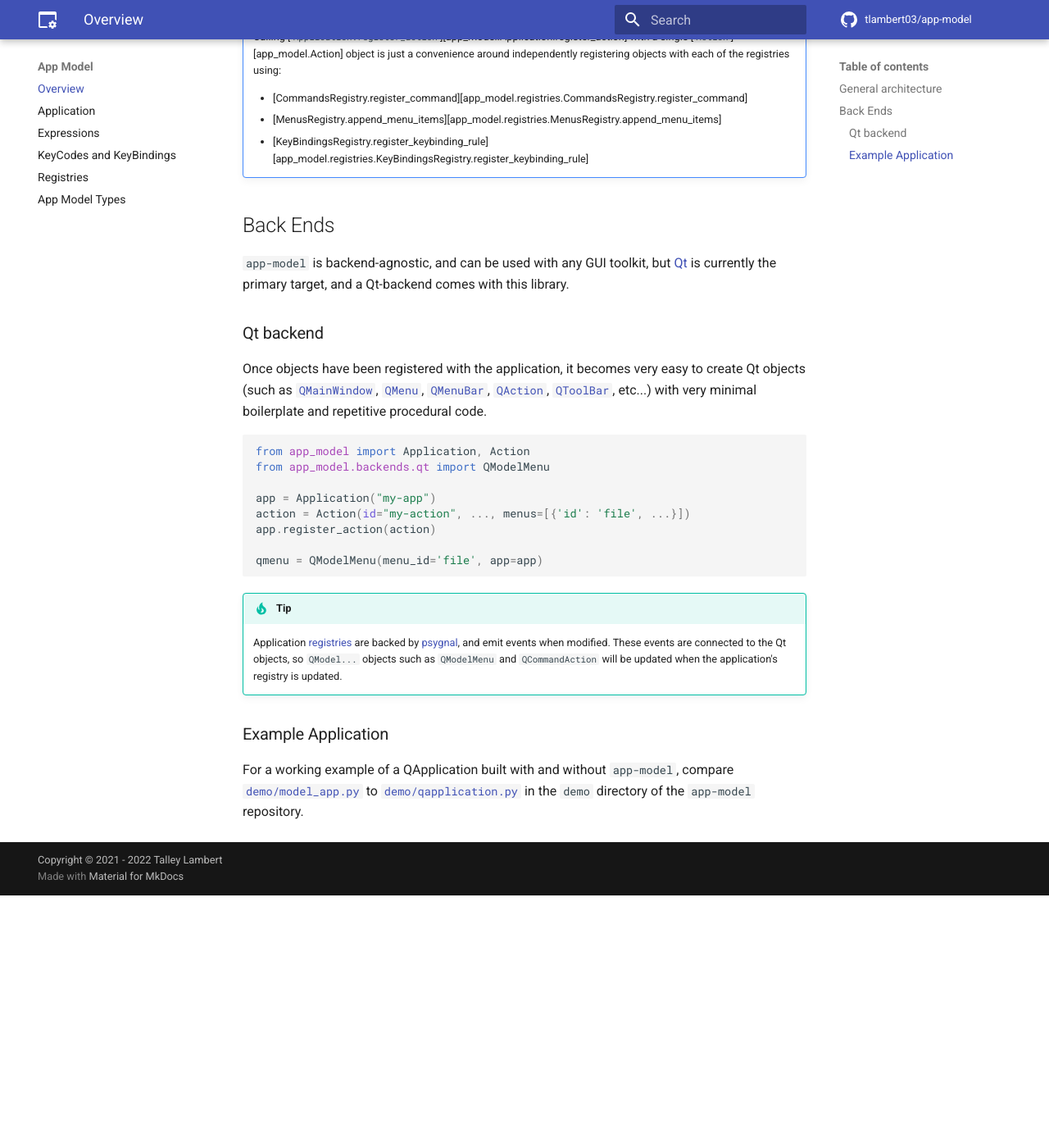
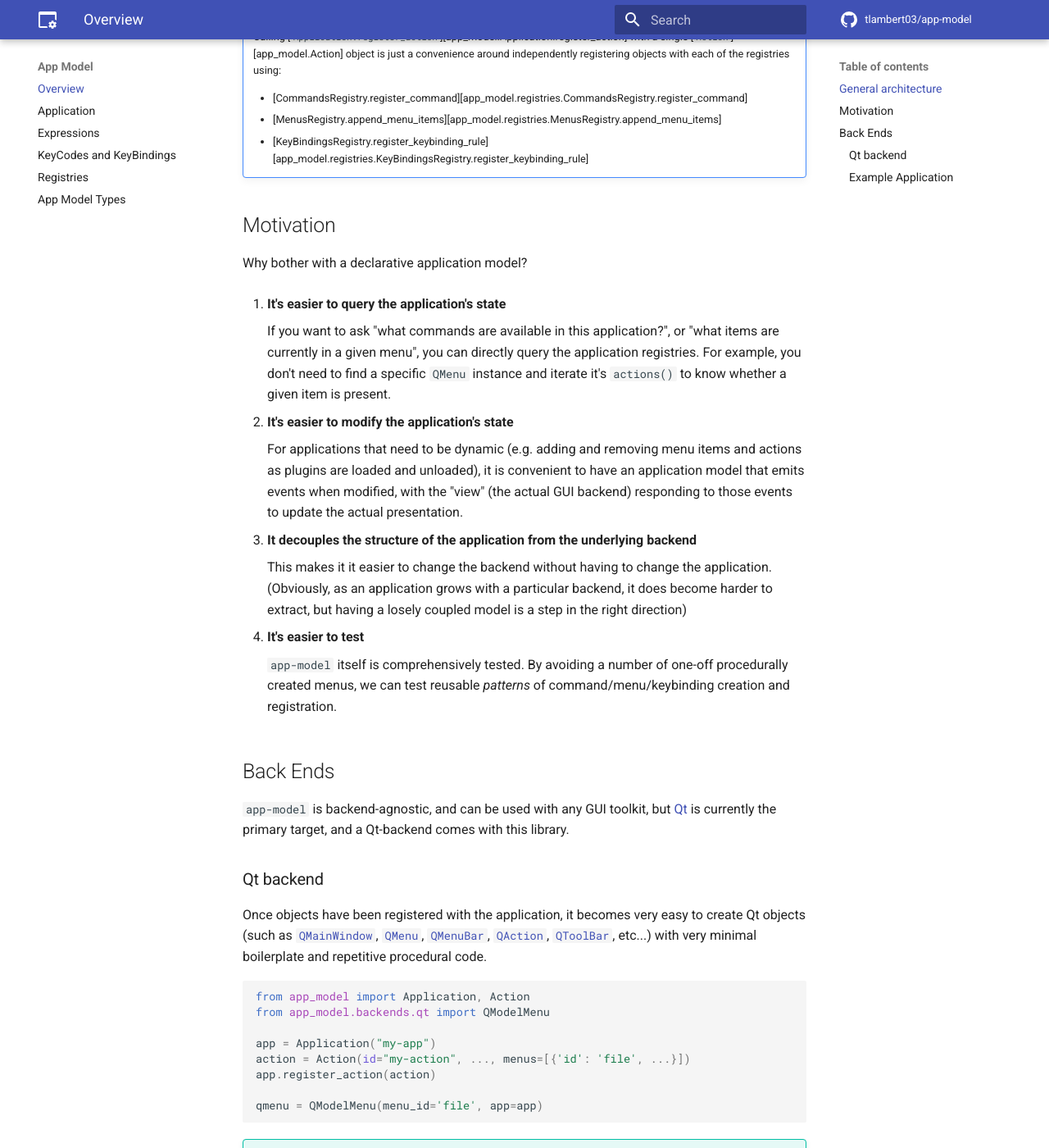
Before and after one commit to pyapp-kit/app-model, an MkDocs documentation site: the page built from docs/index.md, in a window 1280 px wide and 1400 px high, scrolled down 619 px. Shown: the whole window at 82% size. Built offline with MkDocs 1.6.1 and Material for MkDocs 9.7.7, drawn with Linux system fonts in a browser that asks for light colours; comment, search, counter and statistics services are not loaded; before the commit the page ends 1711 px from its top, so only the background shows below that.

Commit message:
docs: add motivation section

```diff
--- a/docs/index.md
+++ b/docs/index.md
@@ -23,6 +23,32 @@ An application maintains a [registry](registries) for all registered [commands][
     - [CommandsRegistry.register_command][app_model.registries.CommandsRegistry.register_command]
     - [MenusRegistry.append_menu_items][app_model.registries.MenusRegistry.append_menu_items]
     - [KeyBindingsRegistry.register_keybinding_rule][app_model.registries.KeyBindingsRegistry.register_keybinding_rule]
+
+## Motivation
+
+Why bother with a declarative application model?
+
+1. **It's easier to query the application's state**
+
+    If you want to ask "what commands are available in this application?", or "what items are currently in a given menu", you can directly query the application registries.  For example, you don't need to find a specific `QMenu` instance and iterate it's `actions()` to know whether a given item is present.
+
+1. **It's easier to modify the application's state**
+
+    For applications that need to be dynamic (e.g. adding and removing menu items and actions as plugins are loaded and unloaded), it is convenient to have an application
+    model that emits events when modified, with the "view" (the actual GUI backend) responding to those events to update the actual presentation.
+
+1. **It decouples the structure of the application from the underlying backend**
+
+    This makes it it easier to change the backend without having to change the
+   application. (Obviously, as an application grows with a particular backend,
+   it does become harder to extract, but having a losely coupled model is a step
+   in the right direction)
+
+1. **It's easier to test**
+
+    `app-model` itself is comprehensively tested.  By avoiding a number of
+    one-off procedurally created menus, we can test reusable *patterns* of
+    command/menu/keybinding creation and registration.
 
 ## Back Ends
 
```
